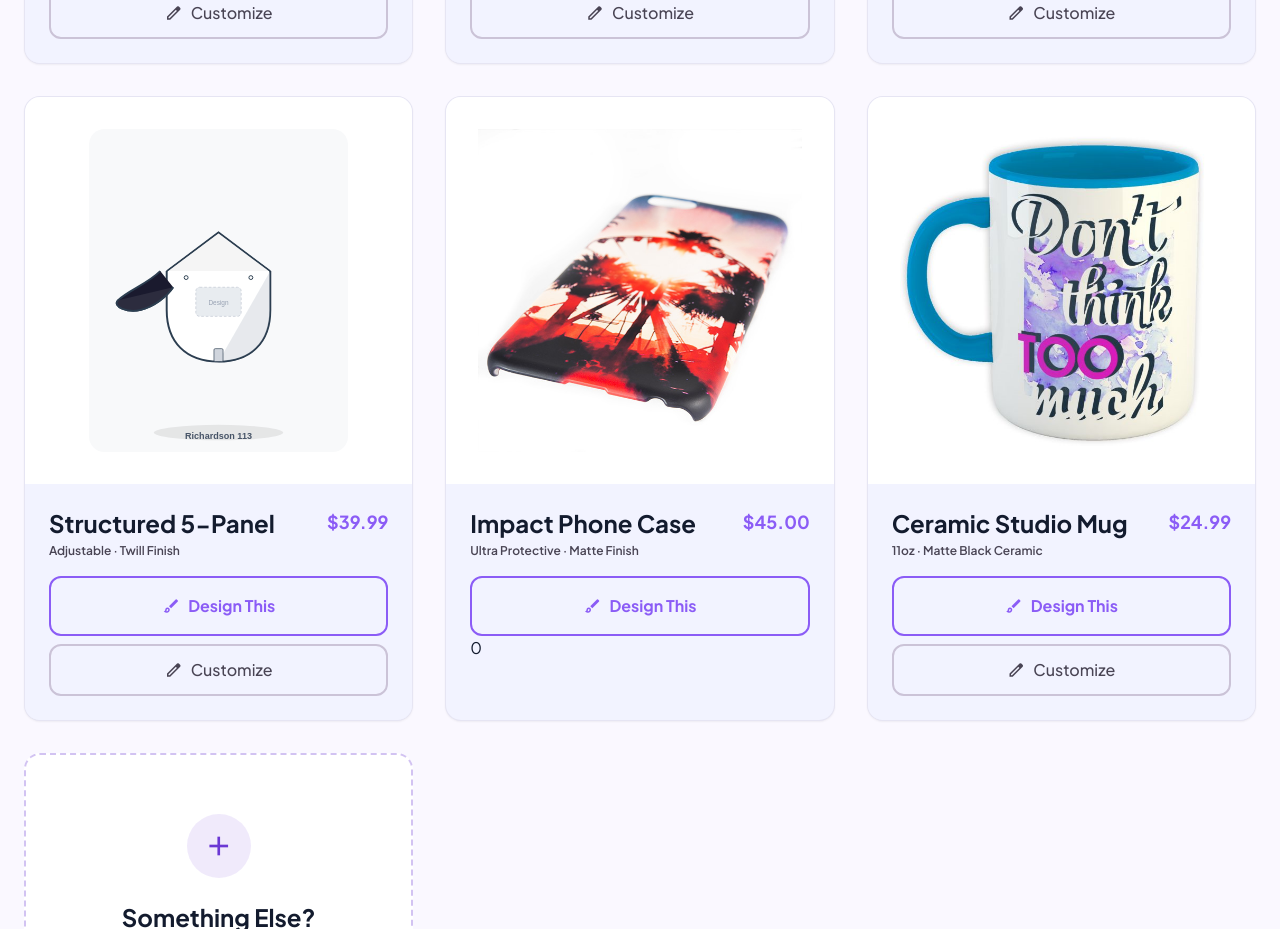
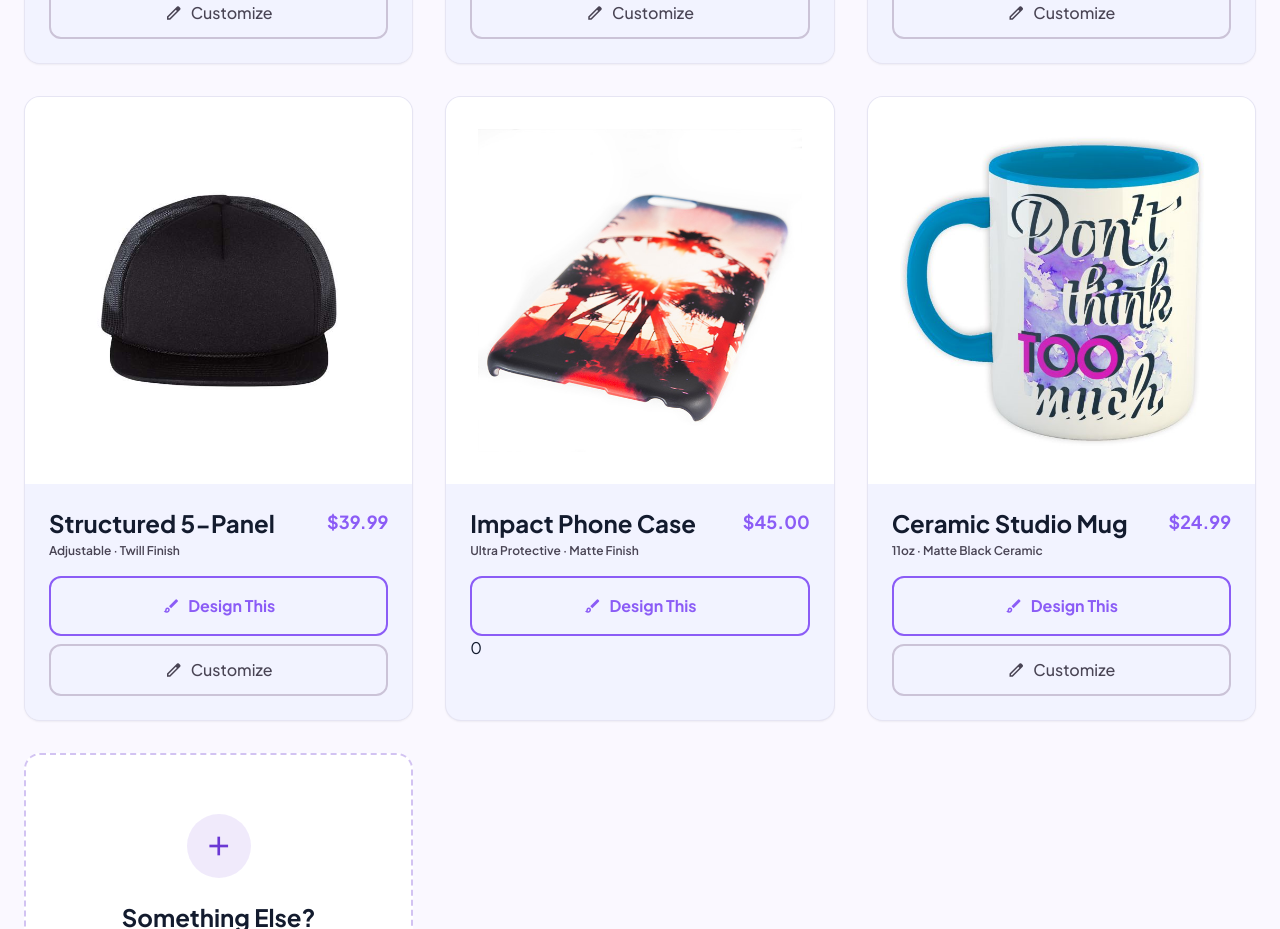
Before and after one commit to qianzhouxia-beep/ArtShift, a React (Vite) app: page /products in a window 1280 px wide. Shown: the part 880-1809 px from the top of the page. Built offline with nearby package versions, Linux system fonts and the light colour scheme.

Commit message:
fix: 新增帽子实物图（Richardson 113 Trucker Cap）

```diff
--- a/src/pages/AIStudio.tsx
+++ b/src/pages/AIStudio.tsx
@@ -65,7 +65,7 @@ const MOCKUP_IMAGES: Record<string, string> = {
   hoodie: '/images/products/hoodie.png',
   tshirt: '/images/products/tshirt.png',
   sweatshirt: '/images/products/sweatshirt.png',
-  hat: '/images/products/hat.svg',
+  hat: '/images/products/hat.png',
   mug: '/images/products/mug.png',
   phonecase: '/images/products/phonecase.png',
 };
--- a/src/pages/Products.tsx
+++ b/src/pages/Products.tsx
@@ -49,7 +49,7 @@ const PRODUCT_DATA: Product[] = [
     name: 'Structured 5-Panel',
     subtitle: 'Adjustable · Twill Finish',
     price: 39.99,
-    image: '/images/products/hat.svg',
+    image: '/images/products/hat.png',
   },
   {
     id: 'phonecase',
```
Also changed, not shown: public/images/products/hat.png (added).
